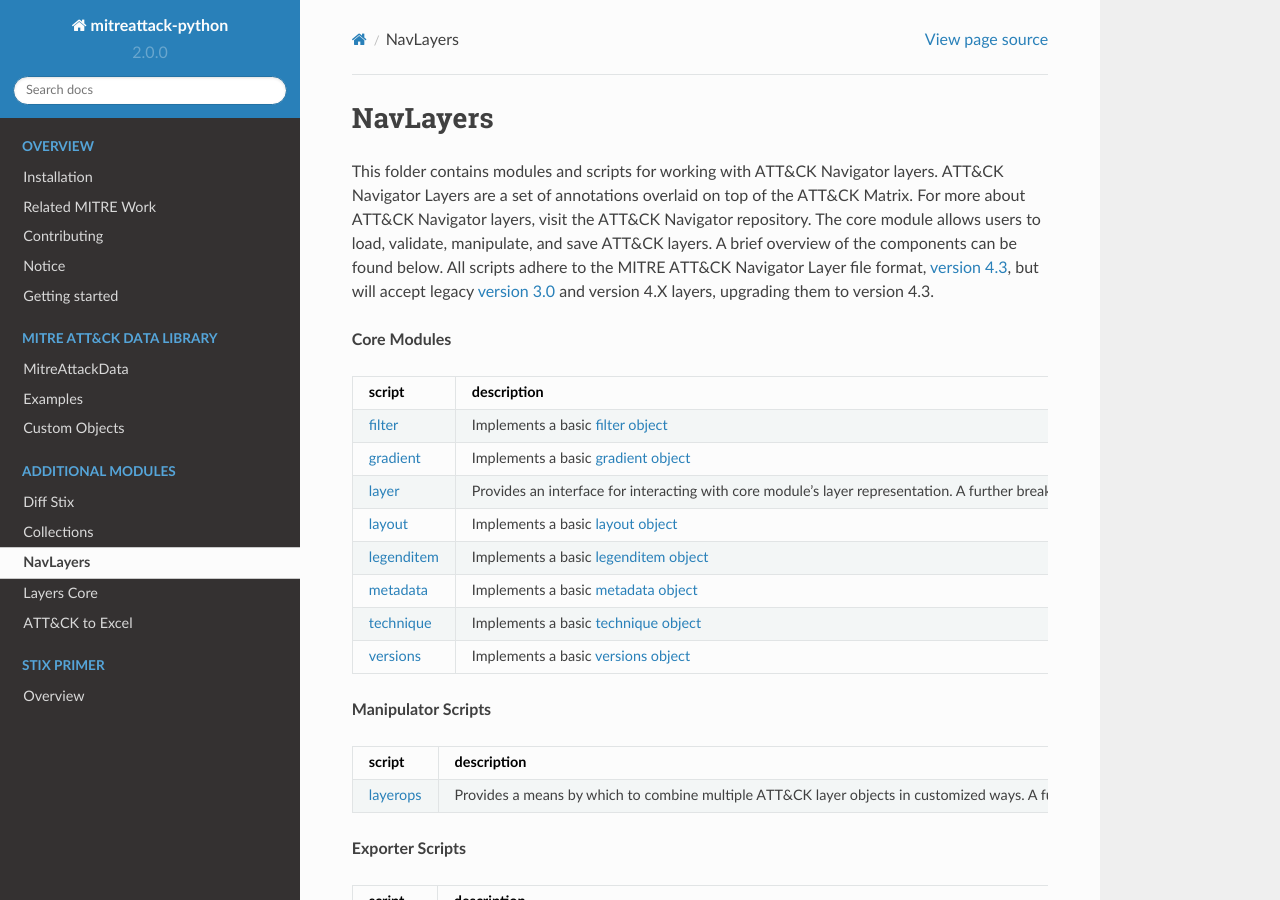
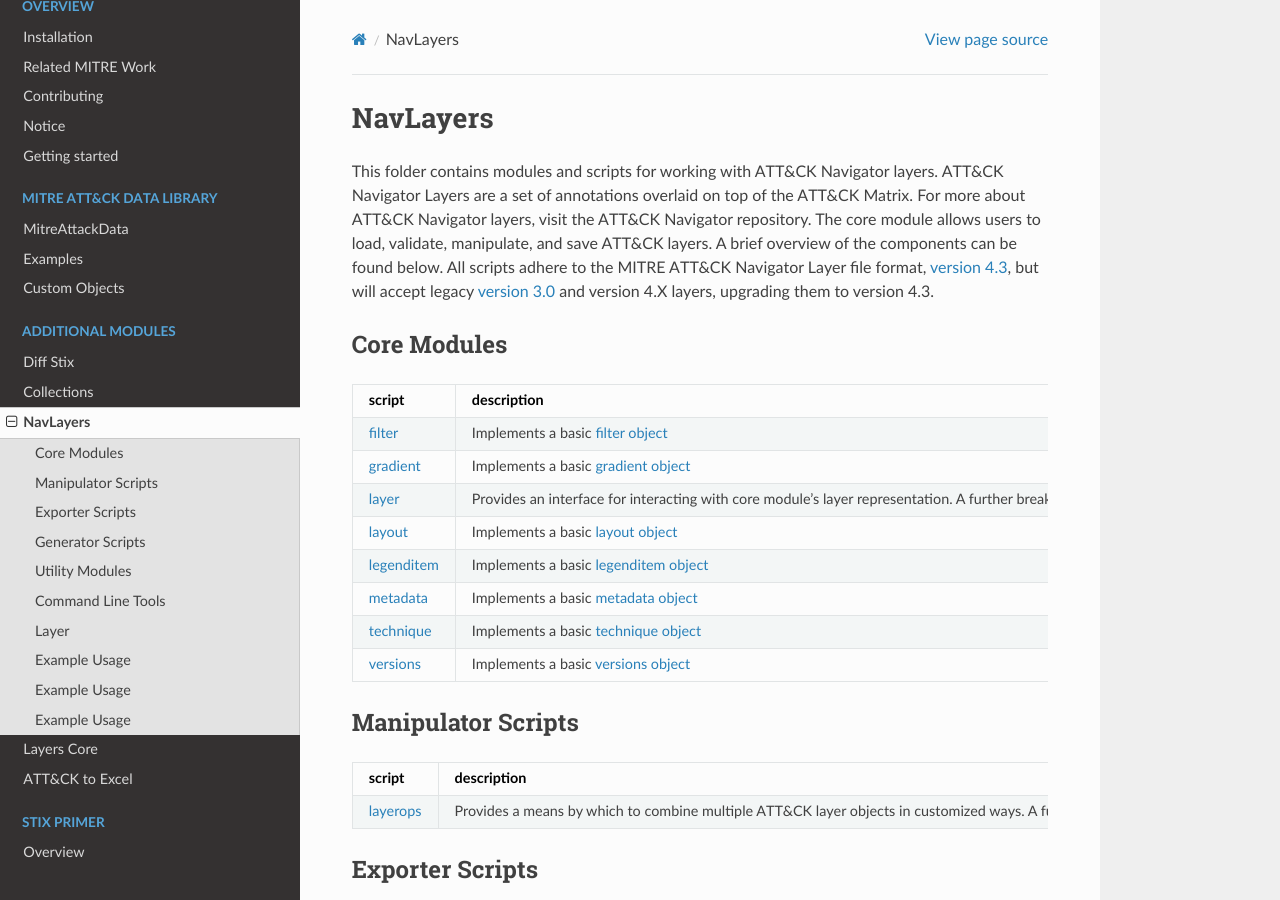
Before and after one commit to mitre-attack/mitreattack-python, a Sphinx documentation site: the page built from docs/navlayers.rst, in a window 1280 px wide and 900 px high. Built offline with Sphinx 7.4.7 and the Read the Docs theme 2.0.0, drawn with Linux system fonts in a browser that asks for light colours; pages that are not in the unit, such as notebooks, are missing from menus.

Commit message:
replaced bolded text with section subheaders

```diff
--- a/docs/navlayers.rst
+++ b/docs/navlayers.rst
@@ -11,7 +11,8 @@ All scripts adhere to the MITRE ATT&CK Navigator Layer file format,
 but will accept legacy `version 3.0 <https://github.com/mitre-attack/attack-navigator/blob/develop/layers/LAYERFORMATv3.md>`_
 and version 4.X layers, upgrading them to version 4.3.
 
-**Core Modules**
+Core Modules
+------------------------
 
 .. list-table::
    :widths: 50 50
@@ -36,7 +37,8 @@ and version 4.X layers, upgrading them to version 4.3.
    * - `versions <https://github.com/mitre-attack/mitreattack-python/blob/master/mitreattack/navlayers/core/versions.py>`_
      - Implements a basic `versions object <https://github.com/mitre-attack/attack-navigator/blob/develop/layers/LAYERFORMATv4_1.md#versions-object-properties>`_
 
-**Manipulator Scripts**
+Manipulator Scripts
+------------------------
 
 .. list-table::
    :widths: 50 50
@@ -47,7 +49,8 @@ and version 4.X layers, upgrading them to version 4.3.
    * - `layerops <https://github.com/mitre-attack/mitreattack-python/blob/master/mitreattack/navlayers/manipulators/layerops.py>`_
      - Provides a means by which to combine multiple ATT&CK layer objects in customized ways. A further breakdown can be found in the corresponding [section](#layerops.py) below.
 
-**Exporter Scripts**
+Exporter Scripts
+------------------------
 
 .. list-table::
    :widths: 50 50
@@ -62,7 +65,8 @@ and version 4.X layers, upgrading them to version 4.3.
 
 
 
-**Generator Scripts**
+Generator Scripts
+------------------------
 
 .. list-table::
    :widths: 50 50
@@ -77,7 +81,8 @@ and version 4.X layers, upgrading them to version 4.3.
    * - `sum_generator <https://github.com/mitre-attack/mitreattack-python/blob/master/mitreattack/navlayers/generators/sum_generator.py>`_
      - Provides a means by which to generate a collection of ATT&CK Layers, one for each object in a given ATT&CK object class, that summarizes the coverage of that object. A further explanation can be found in the corresponding [section](#sum_generator.py) below.
 
-**Utility Modules**
+Utility Modules
+------------------------
 
 .. list-table::
     :widths: 50 50
@@ -94,7 +99,8 @@ and version 4.X layers, upgrading them to version 4.3.
     * - `svg_objects <https://github.com/mitre-attack/mitreattack-python/blob/master/mitreattack/navlayers/exporters/svg_objects.py>`_
       - Provides raw templates and supporting functionality for generating svg objects.
 
-**Command Line Tools**
+Command Line Tools
+------------------------
 
 .. list-table::
    :widths: 50 50
@@ -107,7 +113,8 @@ and version 4.X layers, upgrading them to version 4.3.
    * - `layerGenerator_cli.py <https://github.com/mitre-attack/mitreattack-python/blob/master/mitreattack/navlayers/layerGenerator_cli.py>`_
      - A commandline utility to generate Layer files that correspond to various and collections of various stix objects. Run with `-h` for usage.
 
-**Layer**
+Layer
+------------------------
 
 The ``Layer`` class provides format validation and read/write capabilities to aid in working with ATT&CK Navigator Layers in python.
 It is the primary interface through which other Layer-related classes defined in the core module should be used.
@@ -136,7 +143,8 @@ The class currently supports version 3 and 4 of the ATT&CK Layer spec, and will
 Examples on how to create a layer programmatically, as opposed to loading it from an existing medium, can be found
 `here <https://github.com/mitre-attack/mitreattack-python/blob/master/mitreattack/navlayers/core/README.md>`_.
 
-**Example Usage**
+Example Usage
+------------------------
 
 .. code-block:: python
 
@@ -282,7 +290,8 @@ to a local stix bundle, or if the source is set to ``remote``, in which case it
 
 The ``to_xlsx`` method exports the layer file referenced as ``layer``, as an excel file to the ``filepath`` specified.
 
-**Example Usage**
+Example Usage
+------------------------
 
 .. code-block:: python
 
@@ -432,7 +441,8 @@ or stored to one using the ``.save_to_file(filename="path/to/file.json)`` method
 
 The ``to_svg`` method exports the layer file referenced as ``layer``, as an excel file to the ``filepath`` specified.
 
-**Example Usage**
+Example Usage
+--------------
 
 .. code-block:: python
 
```
Also changed, not shown: docs/attacktoexcel.rst (+15 -8 lines), docs/collections.rst (+6 -3 lines), docs/getting_started.rst (+14 -8 lines), docs/navlayercore.rst (+6 -2 lines).
